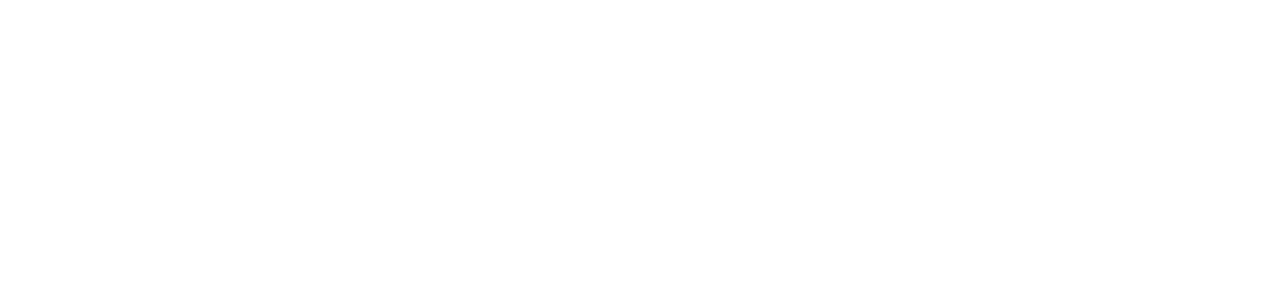
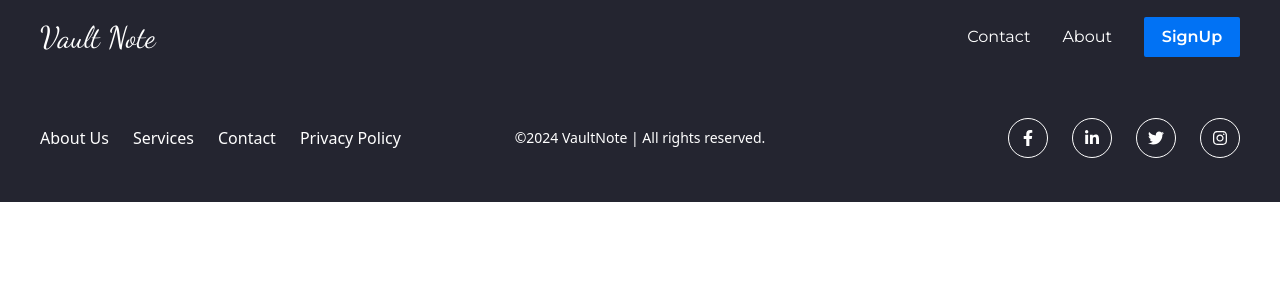
Before and after one commit to amar0898/VaultNote, a React (Create React App) app in the folder VaultNote-Frontend-React/vaultnote-frontend/: page /login in a window 1280 px wide. Before the commit this address had no page. Shown: the top 300 px of the page. Built offline with nearby package versions, Linux system fonts and the light colour scheme.

Commit message:
Created navigation bar and the footer for the application

```diff
--- a/VaultNote-Frontend-React/vaultnote-frontend/src/App.js
+++ b/VaultNote-Frontend-React/vaultnote-frontend/src/App.js
@@ -4,14 +4,18 @@
 import { Toaster } from "react-hot-toast";
 import LandingPage from "./components/LandingPage";
 import './App.css';
+import Navbar from "./components/Navbar";
+import Footer from "./components/Footer/Footer";
 
 const App = () => {
   return (
     <Router>
+    <Navbar />
     <Toaster position="bottom-center" reverseOrder={false} />
     <Routes>
     <Route path="/" element={<LandingPage />} />
     </Routes>
+    <Footer />
     </Router>
   );
 }
--- /dev/null
+++ b/VaultNote-Frontend-React/vaultnote-frontend/src/components/Footer/Footer.js
@@ -0,0 +1,73 @@
+import React from "react";
+import { Link } from "react-router-dom";
+import {
+  FaFacebookF,
+  FaTwitter,
+  FaLinkedinIn,
+  FaInstagram,
+} from "react-icons/fa";
+
+const Footer = () => {
+  const currentYear = new Date().getFullYear();
+  return (
+    <footer className="bg-headerColor py-6 lg:py-2  min-h-28 z-50  relative">
+      <div className="xl:px-10 sm:px-6 px-4  min-h-28  flex lg:flex-row flex-col  lg:gap-0 gap-5  justify-between items-center ">
+        <ul className="flex flex-1  md:gap-6 gap-4   text-white flex-row items-center ">
+          <li>
+            <Link to="/about">
+              <span className="hover:underline">About Us</span>
+            </Link>
+          </li>
+          <li>
+            <Link to="/">
+              <span className="hover:underline">Services</span>
+            </Link>
+          </li>
+          <li>
+            <Link to="/contact">
+              <span className="hover:underline">Contact</span>
+            </Link>
+          </li>
+          <li>
+            <Link to="/">
+              <span className="hover:underline">Privacy Policy</span>
+            </Link>
+          </li>
+        </ul>
+
+        <p className="w-fit  flex items-center text-white text-sm">
+          <span>&copy;{currentYear} VaultNote | All rights reserved.</span>
+        </p>
+
+        <div className="flex-1  flex flex-row gap-6 lg:justify-end justify-start items-center">
+          <Link
+            className="text-white border h-10 w-10 flex justify-center items-center border-white rounded-full p-2 hover:bg-blue-600 transition-colors duration-300"
+            to="https://facebook.com"
+          >
+            <FaFacebookF width={20} height={20} />
+          </Link>{" "}
+          <Link
+            className="text-white border h-10 w-10 flex justify-center items-center border-white rounded-full p-2 hover:bg-blue-600 transition-colors duration-300"
+            to="https://facebook.com"
+          >
+            <FaLinkedinIn width={20} height={20} />
+          </Link>{" "}
+          <Link
+            className="text-white border h-10 w-10 flex justify-center items-center border-white rounded-full p-2 hover:bg-blue-600 transition-colors duration-300"
+            to="https://facebook.com"
+          >
+            <FaTwitter width={20} height={20} />
+          </Link>{" "}
+          <Link
+            className="text-white border h-10 w-10 flex justify-center items-center border-white rounded-full p-2 hover:bg-blue-600 transition-colors duration-300"
+            to="https://facebook.com"
+          >
+            <FaInstagram width={20} height={20} />
+          </Link>
+        </div>
+      </div>
+    </footer>
+  );
+};
+
+export default Footer;
--- /dev/null
+++ b/VaultNote-Frontend-React/vaultnote-frontend/src/components/Navbar.js
@@ -0,0 +1,137 @@
+import React, { useState } from "react";
+import { Link, useNavigate, useLocation } from "react-router-dom";
+import { IoMenu } from "react-icons/io5";
+import { RxCross2 } from "react-icons/rx";
+import { useMyContext } from "../store/ContextApi";
+
+const Navbar = () => {
+  //handle the header opening and closing menu for the tablet/mobile device
+  const [headerToggle, setHeaderToggle] = useState(false);
+  const pathName = useLocation().pathname;
+  const navigate = useNavigate();
+
+  // Access the states by using the useMyContext hook from the ContextProvider
+  const { token, setToken, setCurrentUser, isAdmin, setIsAdmin } =
+    useMyContext();
+
+  const handleLogout = () => {
+    localStorage.removeItem("JWT_TOKEN"); // Updated to remove token from localStorage
+    localStorage.removeItem("USER"); // Remove user details as well
+    localStorage.removeItem("CSRF_TOKEN");
+    localStorage.removeItem("IS_ADMIN");
+    setToken(null);
+    setCurrentUser(null);
+    setIsAdmin(false);
+    navigate("/login");
+  };
+
+  return (
+    <header className="h-headerHeight z-50 text-textColor bg-headerColor shadow-sm  flex items-center sticky top-0">
+      <nav className="sm:px-10 px-4 flex w-full h-full items-center justify-between">
+        <Link to="/">
+          {" "}
+          <h3 className=" font-dancingScript text-logoText">Vault Note</h3>
+        </Link>
+        <ul
+          className={`lg:static  absolute left-0  top-16 w-full lg:w-fit lg:px-0 sm:px-10 px-4  lg:bg-transparent bg-headerColor   ${
+            headerToggle
+              ? "min-h-fit max-h-navbarHeight lg:py-0 py-4 shadow-md shadow-slate-700 lg:shadow-none"
+              : "h-0 overflow-hidden "
+          }  lg:h-auto transition-all duration-100 font-montserrat text-textColor flex lg:flex-row flex-col lg:gap-8 gap-2`}
+        >
+          {token && (
+            <>
+              <Link to="/notes">
+                <li
+                  className={` ${
+                    pathName === "/notes" ? "font-semibold " : ""
+                  } py-2 cursor-pointer  hover:text-slate-300 `}
+                >
+                  My Notes
+                </li>
+              </Link>
+              <Link to="/create-note">
+                <li
+                  className={` py-2 cursor-pointer  hover:text-slate-300 ${
+                    pathName === "/create-note" ? "font-semibold " : ""
+                  } `}
+                >
+                  Create Note
+                </li>
+              </Link>
+            </>
+          )}
+
+          <Link to="/contact">
+            <li
+              className={`${
+                pathName === "/contact" ? "font-semibold " : ""
+              } py-2 cursor-pointer hover:text-slate-300`}
+            >
+              Contact
+            </li>
+          </Link>
+
+          <Link to="/about">
+            <li
+              className={`py-2 cursor-pointer hover:text-slate-300 ${
+                pathName === "/about" ? "font-semibold " : ""
+              }`}
+            >
+              About
+            </li>
+          </Link>
+
+          {token ? (
+            <>
+              <Link to="/profile">
+                <li
+                  className={` py-2 cursor-pointer  hover:text-slate-300 ${
+                    pathName === "/profile" ? "font-semibold " : ""
+                  }`}
+                >
+                  Profile
+                </li>
+              </Link>{" "}
+              {isAdmin && (
+                <Link to="/admin/users">
+                  <li
+                    className={` py-2 cursor-pointer uppercase   hover:text-slate-300 ${
+                      pathName.startsWith("/admin") ? "font-semibold " : ""
+                    }`}
+                  >
+                    Admin
+                  </li>
+                </Link>
+              )}
+              <button
+                onClick={handleLogout}
+                className="w-24 text-center bg-customRed font-semibold px-4 py-2 rounded-sm cursor-pointer hover:text-slate-300"
+              >
+                LogOut
+              </button>
+            </>
+          ) : (
+            <Link to="/signup">
+              <li className="w-24 text-center bg-btnColor font-semibold px-4 py-2 rounded-sm cursor-pointer hover:text-slate-300">
+                SignUp
+              </li>
+            </Link>
+          )}
+        </ul>
+        <span
+          onClick={() => setHeaderToggle(!headerToggle)}
+          className="lg:hidden block cursor-pointer text-textColor  shadow-md hover:text-slate-400"
+        >
+          {headerToggle ? (
+            <RxCross2 className=" text-2xl" />
+          ) : (
+            <IoMenu className=" text-2xl" />
+          )}
+        </span>
+      </nav>
+    </header>
+  );
+};
+
+export default Navbar;
```
